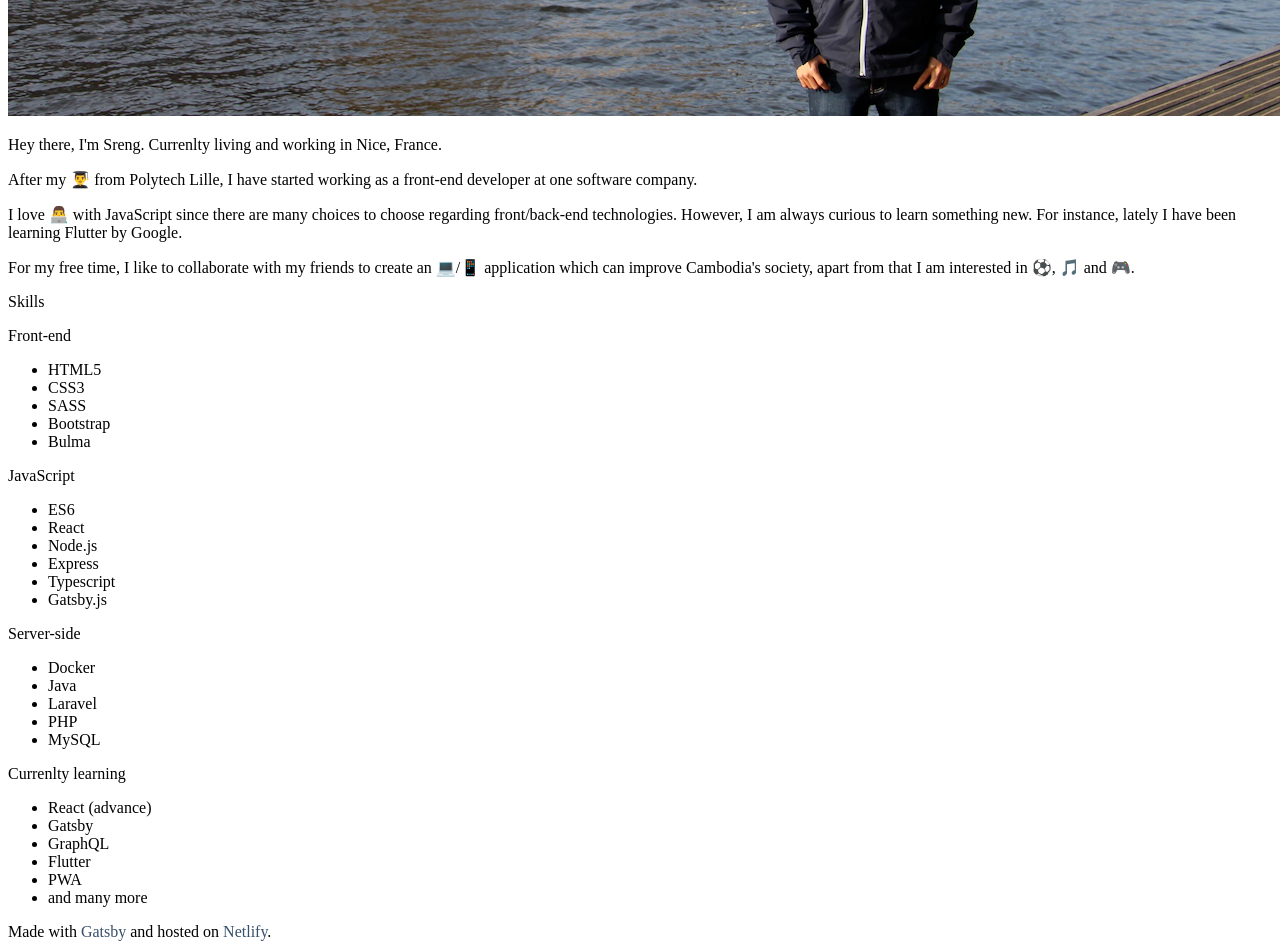
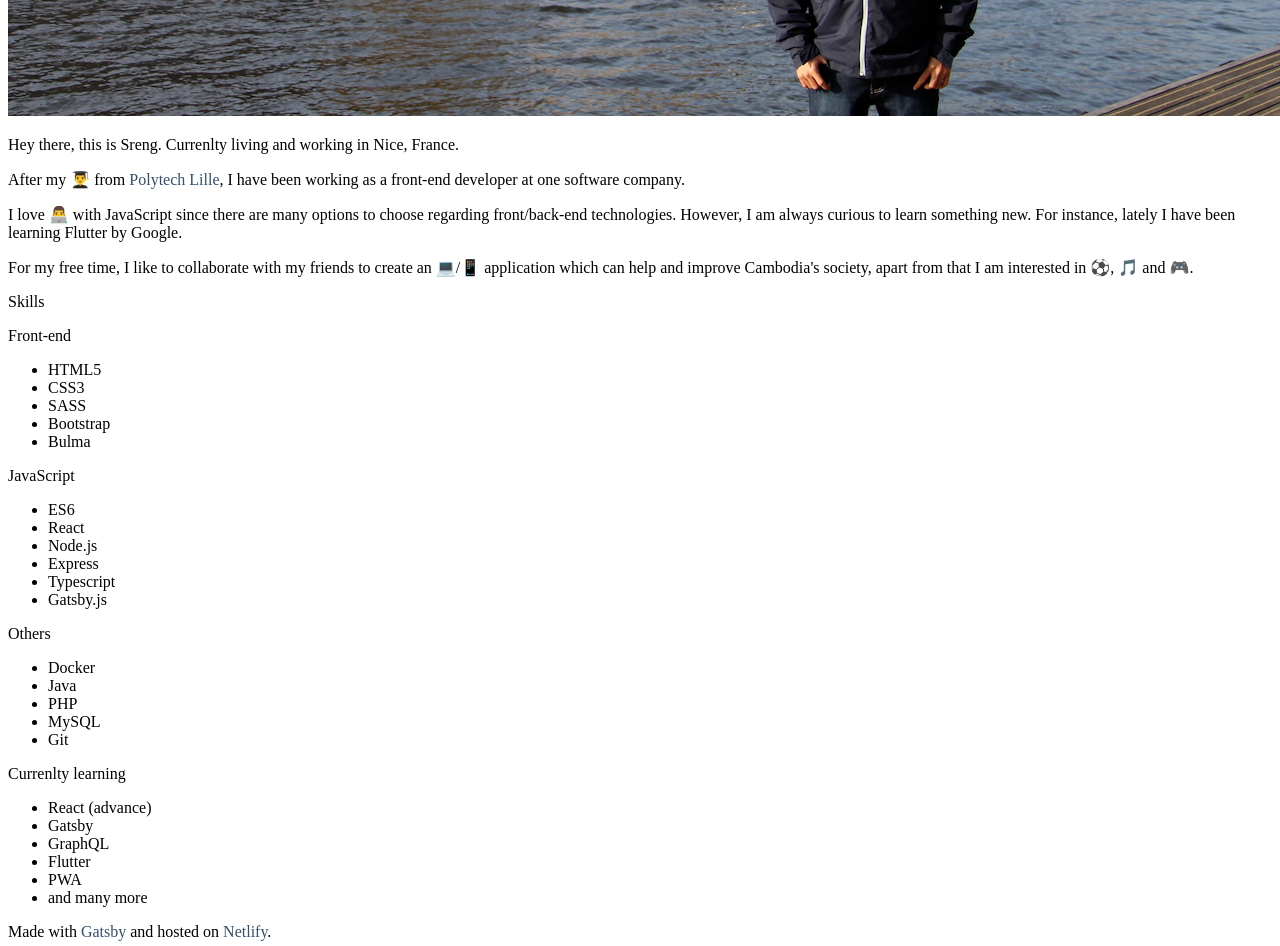
Before and after one commit to srenghong/my-portfolio, a Gatsby site: page /about in a window 1280 px wide. Shown: the part 540-1486 px from the top of the page. Built offline with nearby package versions, Linux system fonts and the light colour scheme; Gatsby itself is replaced by a stand-in of ours.

Commit message:
update text/content

```diff
--- a/src/pages/about.js
+++ b/src/pages/about.js
@@ -1,8 +1,18 @@
 import React from 'react';
+import styled from 'styled-components';
 
 import Layout from '../components/layout';
 import Emoji from '../components/emoji';
 import coverPhoto from '../images/cover-photo.png';
+
+const MySchool = styled.span`
+  color: #364f6b;
+  text-decoration: none;
+
+  :hover {
+    color: #009fe3;
+  }
+`;
 
 const AboutPage = () => (
   <Layout className="about">
@@ -12,24 +22,32 @@ const AboutPage = () => (
       </div>
       <div className="story">
         <p className="head">
-          Hey there, I&apos;m Sreng. Currenlty living and working in Nice,
+          Hey there, this is Sreng. Currenlty living and working in Nice,
           France.
         </p>
         <p>
-          After my <Emoji name="graduation" /> from Polytech Lille, I have
-          started working as a front-end developer at one software company.
+          After my <Emoji name="graduation" /> from{' '}
+          <MySchool
+            as="a"
+            href="http://www.polytech-lille.fr"
+            alt="Polytech Lille"
+          >
+            Polytech Lille
+          </MySchool>
+          , I have been working as a front-end developer at one software
+          company.
         </p>
         <p>
           I love <Emoji name="working" /> with JavaScript since there are many
-          choices to choose regarding front/back-end technologies. However, I am
+          options to choose regarding front/back-end technologies. However, I am
           always curious to learn something new. For instance, lately I have
           been learning Flutter by Google.
         </p>
         <p>
           For my free time, I like to collaborate with my friends to create an{' '}
           <Emoji name="web" />/<Emoji name="mobile" /> application which can
-          improve Cambodia&apos;s society, apart from that I am interested in{' '}
-          <Emoji name="sport" />, <Emoji name="music" /> and{' '}
+          help and improve Cambodia&apos;s society, apart from that I am
+          interested in <Emoji name="sport" />, <Emoji name="music" /> and{' '}
           <Emoji name="game" />.
         </p>
       </div>
@@ -57,13 +75,13 @@ const AboutPage = () => (
           </ul>
         </div>
         <div>
-          <p className="sub-head">Server-side</p>
+          <p className="sub-head">Others</p>
           <ul>
             <li>Docker</li>
             <li>Java</li>
-            <li>Laravel</li>
             <li>PHP</li>
             <li>MySQL</li>
+            <li>Git</li>
           </ul>
         </div>
         <div>
--- a/src/pages/index.js
+++ b/src/pages/index.js
@@ -17,8 +17,10 @@ const IndexPage = () => (
       </div>
       <div id="objective">
         <p>
-          I am a passionate looking to make an impact in this world. I build
-          website and web application, and I love what I do.
+          I am passionate about web development and looking to make an impact in
+          this world. I build beautiful, functional and user-friendly website
+          and web application. I believe &quot;The only way to do great work is
+          to love what you do.&quot; by Steve Jobs.
         </p>
       </div>
       <div id="sayHello">
```
